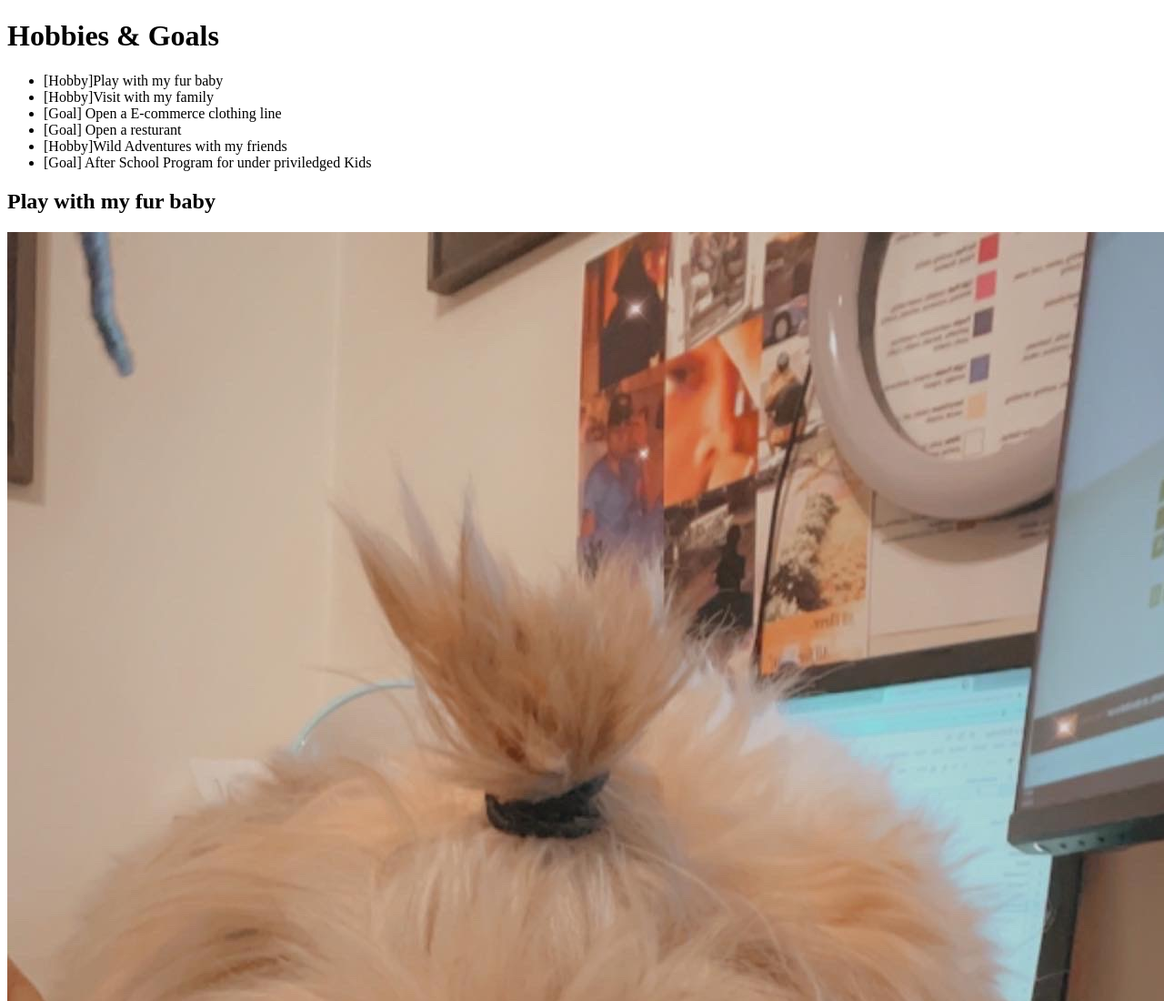
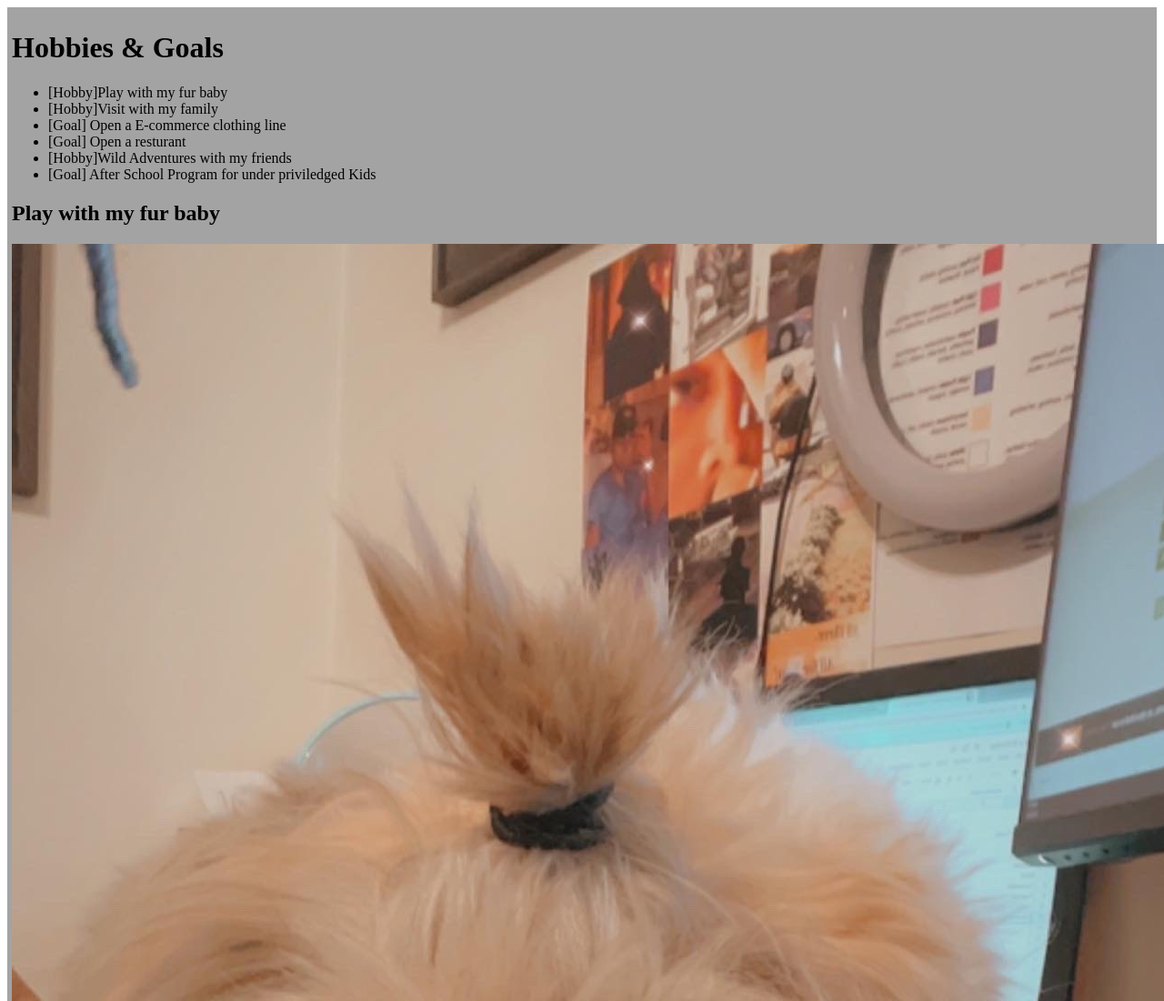
Before and after one commit to STL-LC101-Sept-22/js-assignment-4-html-me-something-GabbieSpann, a website: page index.html in a window 1280 px wide. Shown: the top 1100 px of the page at 91% size. Drawn offline with Linux system fonts and the light colour scheme.

Commit message:
link stylesheet

```diff
--- a/index.html
+++ b/index.html
@@ -1,10 +1,14 @@
 <!DOCTYPE html>
 <html>
    <head>
-      <header><h1>Hobbies & Goals</h1></header>
+      <link rel="stylesheet" href="styles.css">
    </head>
    <body>
       <main>
+         <header>
+            <h1>Hobbies & Goals</h1>
+         </header>
+
          <ul>
             <li>[Hobby]Play with my fur baby</li>
             <li>[Hobby]Visit with my family</li>
--- a/styles.css
+++ b/styles.css
@@ -1 +1,5 @@
-/* Write your CSS here! */
+main{
+    margin: 0;
+    padding: 5px;
+    background-color: #a3a3a3;
+}
```
